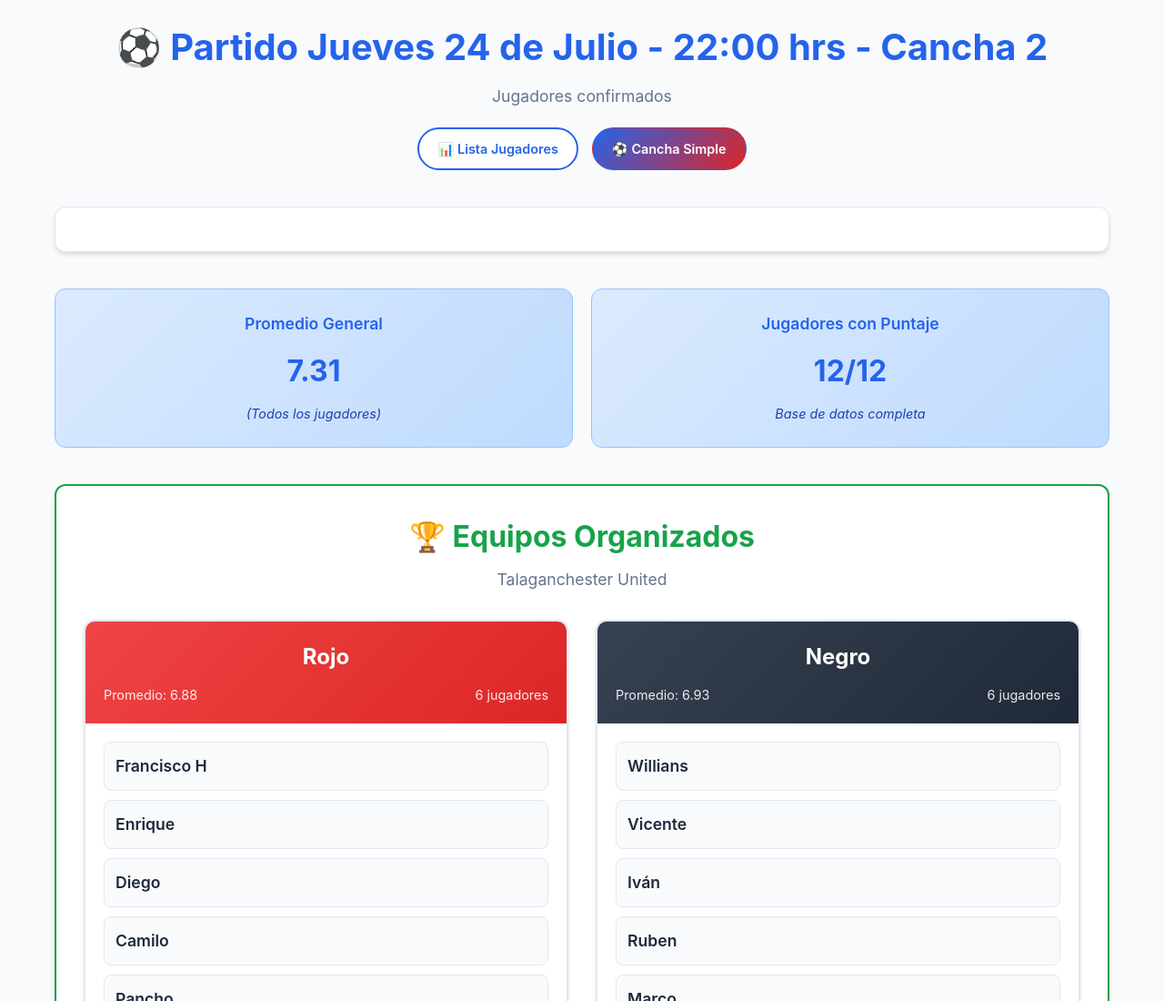
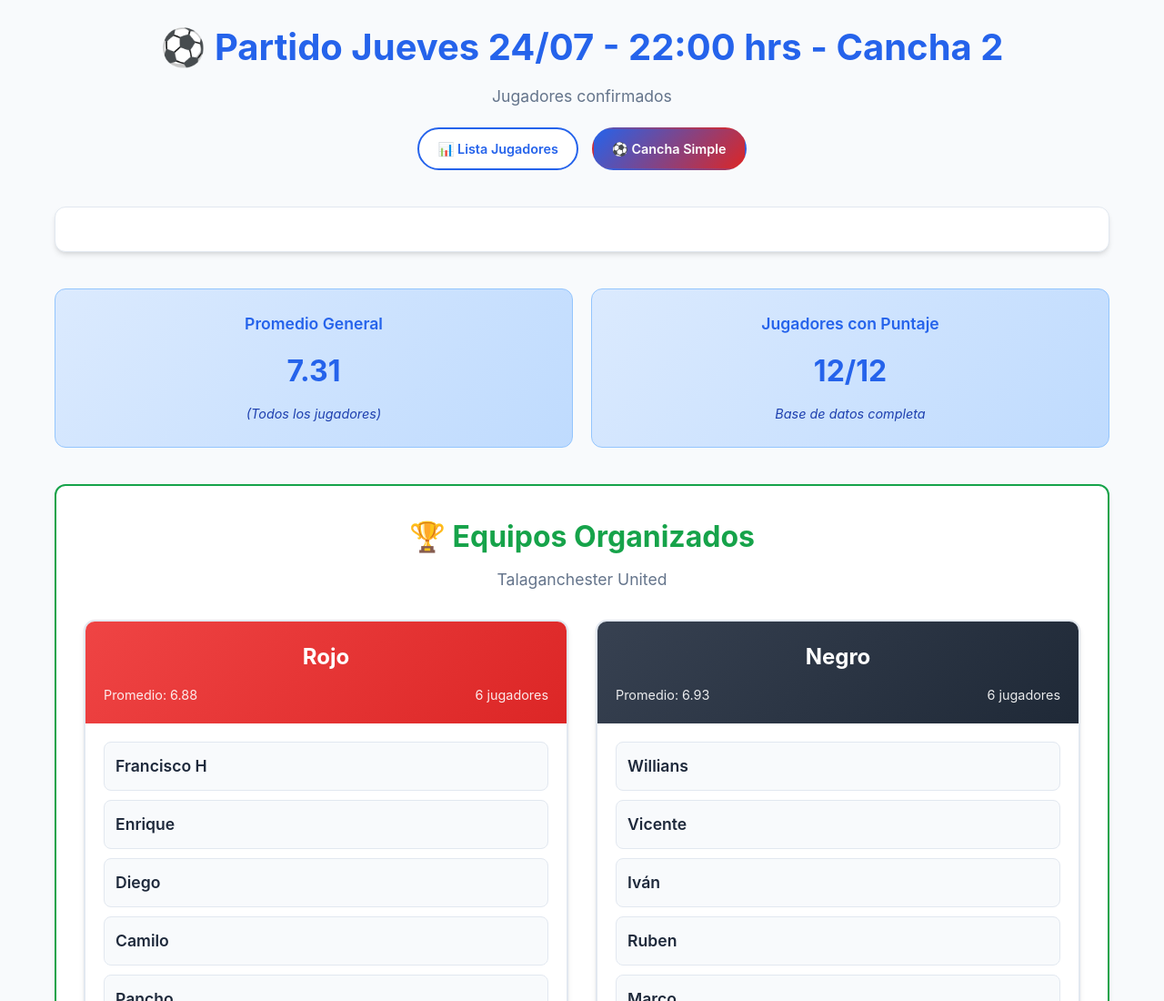
Before and after one commit to Camiiloh/talaganchester-united, a website built with Vite: page index.html in a window 1280 px wide. Shown: the top 1100 px of the page at 91% size. Built offline with nearby package versions, Linux system fonts and the light colour scheme.

Commit message:
Update index.html

```diff
--- a/index.html
+++ b/index.html
@@ -9,7 +9,7 @@
   <body>
     <div id="app">
       <header>
-        <h1>⚽ Partido Jueves 24 de Julio - 22:00 hrs - Cancha 2</h1>
+        <h1>⚽ Partido Jueves 24/07 - 22:00 hrs - Cancha 2</h1>
         <p>Jugadores confirmados</p>
         <nav class="page-navigation">
           <a href="index.html" class="nav-link active">📊 Lista Jugadores</a>
```
